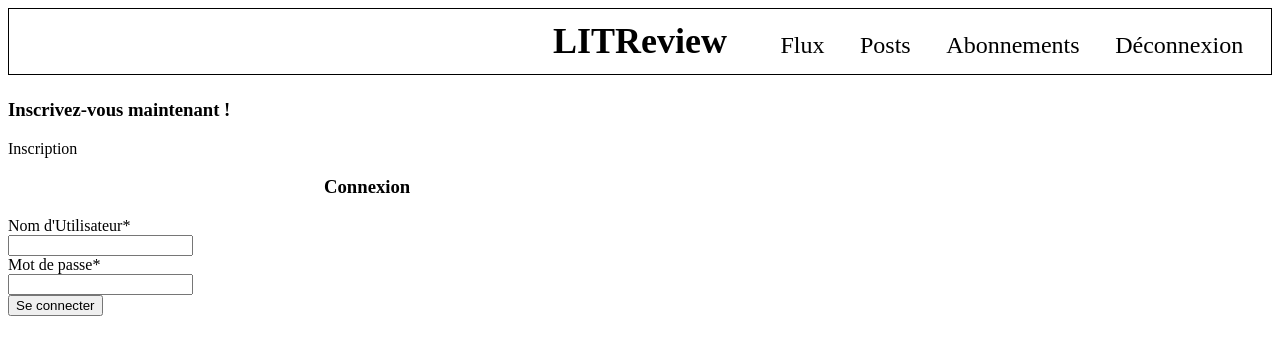
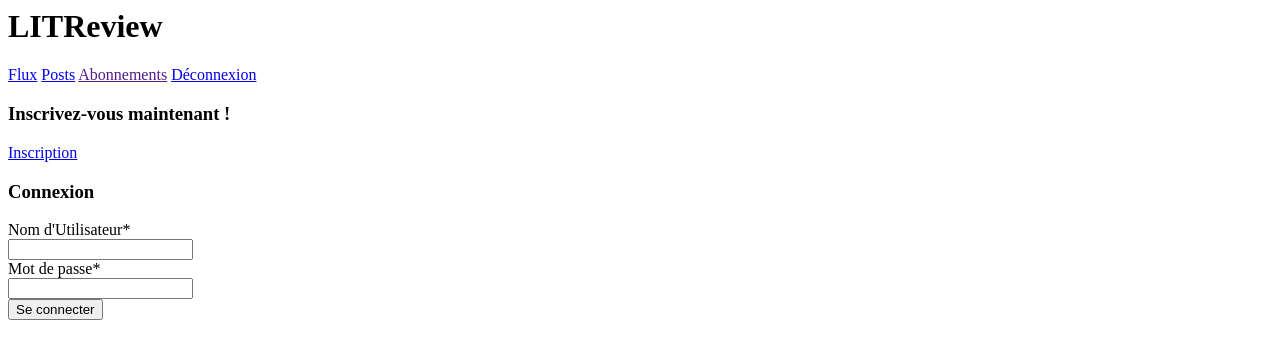
Before and after one commit to Papiex/LITReview-Web-Application, a Django app: page / in a window 1280 px wide. Shown: the top 359 px of the page. Run offline with Django 4.2, Linux system fonts and the light colour scheme; a user stored in the database is signed in; some libraries are stand-ins or nearby versions.

Commit message:
set up bootstrap

```diff
--- a/litreview/litreview/static/litreview/style.css
+++ b/litreview/litreview/static/litreview/style.css
@@ -1,37 +1,7 @@
 /*base.html*/
 
-.title{
-    text-align: center;
-    font-size: 36px;
-    line-height: 180%;
-    flex:1 0 auto;
-    border: 1px red;
-    border: solid 1px black;
-}
-.links{
-    position:absolute;
-    display: flex;
-    right: 4%;
-    top: 4%;
-    font-size: 1.5em;
-    margin-right: 10%;
-}
-.links a{
-    margin-left: 10%;
-}
-a:link, a:visited, a:active, a:focus, a:hover {
-    text-decoration: none;
-    color: black;
-}
-
-/*login.html*/
-
-.general-login-box{
-    display: flex;
-    justify-content: space-between;
-    margin-left: 25%;
-    margin-right: 25%;
-}
-.login-button, .login-title{
-    margin-left: 25%;
-}
+.navbar-brand {
+    transform: translateX(-50%);
+    left: 50%;
+    position: absolute;
+  }
```
